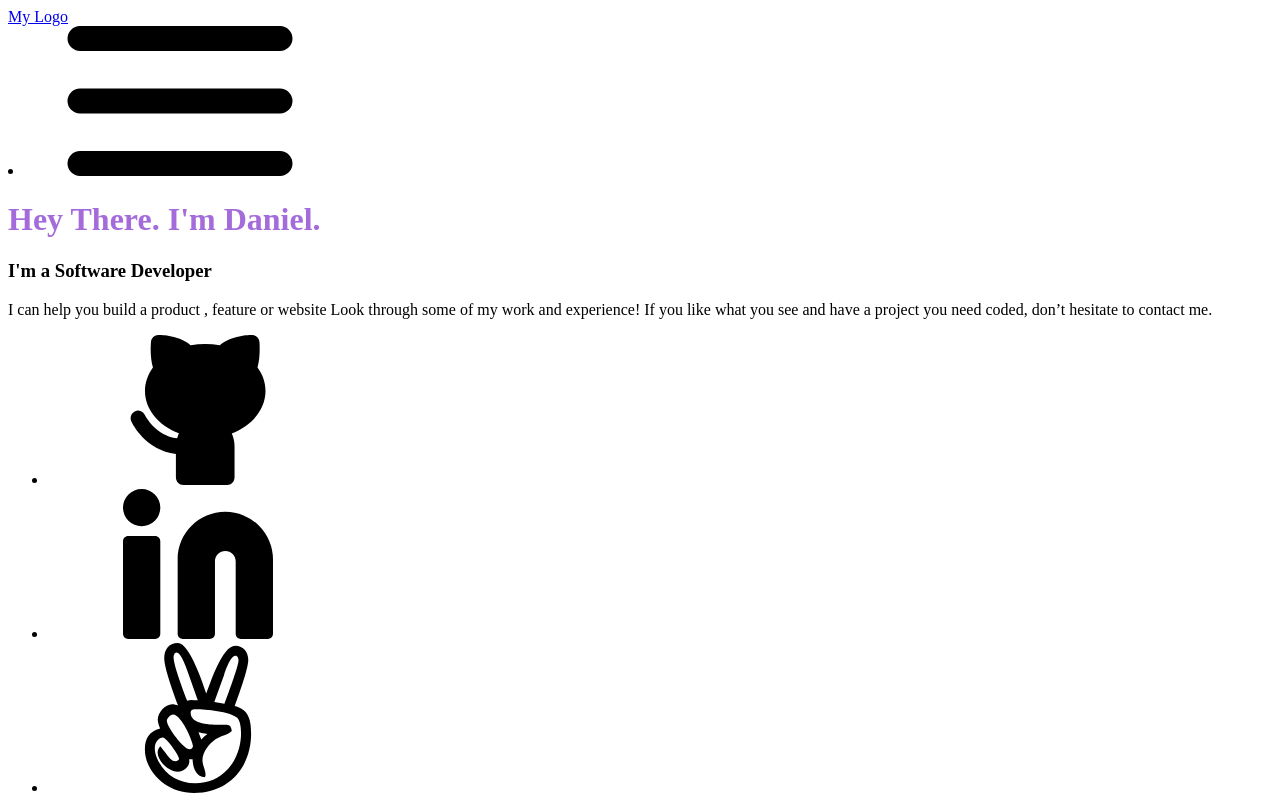
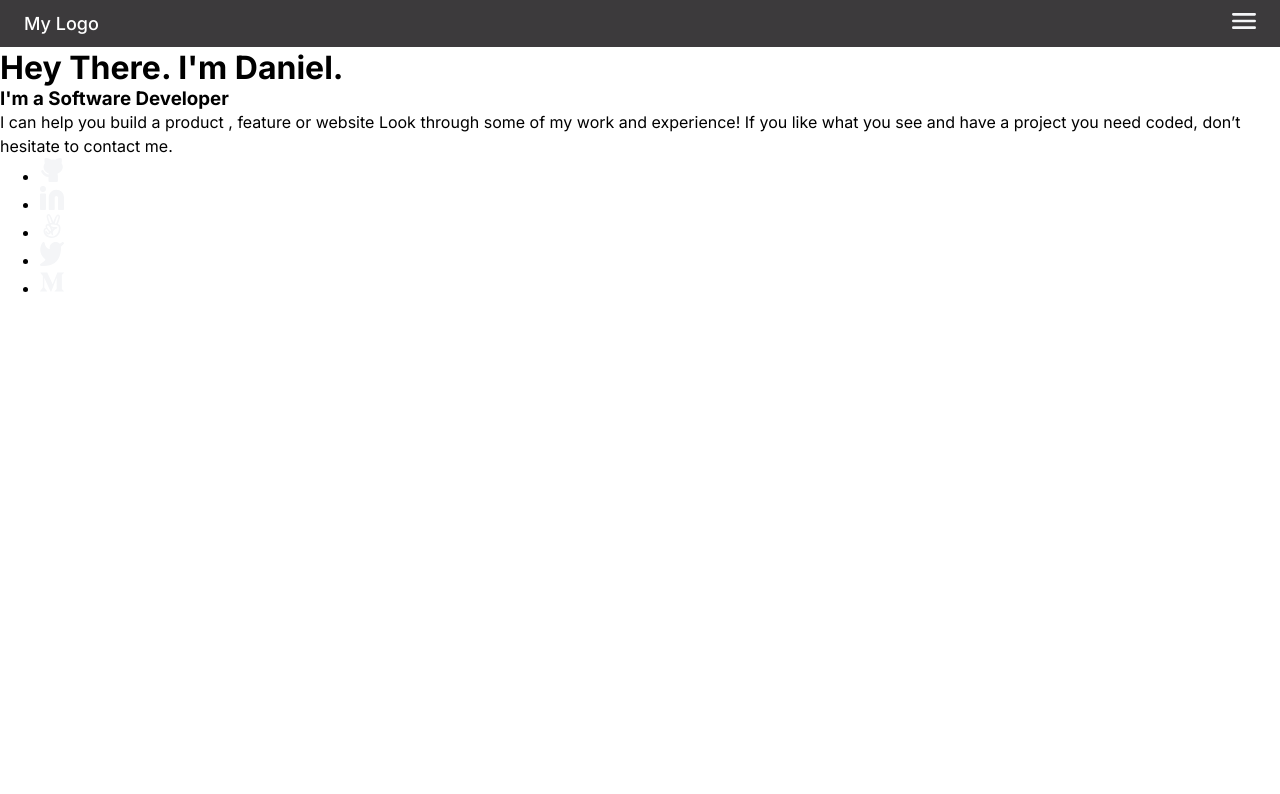
Before and after one commit to Drod86/My_Portfolio, a website: page index.html in a window 1280 px wide. Shown: the top 794 px of the page. Drawn offline with Linux system fonts and the light colour scheme.

Commit message:
Style header

```diff
--- a/styles.css
+++ b/styles.css
@@ -1,3 +1,59 @@
-h1 {
-  color: hsla(270, 60%, 60%, 0.9);
+*,
+*::before,
+*::after {
+  border: 0;
+  box-sizing: inherit;
+  margin: 0;
 }
+
+html {
+  font-size: 62.5%;
+}
+
+body {
+  font-family: "Inter", sans-serif;
+  font-size: 1.6rem;
+  font-weight: 400;
+  box-sizing: border-box;
+}
+
+body::-webkit-scrollbar {
+  display: none;
+}
+
+a {
+  color: inherit;
+  text-decoration: none;
+}
+
+p {
+  line-height: 2.4rem;
+}
+
+/* header */
+.header {
+  display: flex;
+  justify-content: space-between;
+  align-items: center;
+  background-color: #3c3a3c;
+  color: #fff;
+  min-height: 4.8rem;
+  padding: 0 2.4rem;
+  position: sticky;
+  top: 0;
+  z-index: 2;
+  transform: translateY(-0.1rem);
+  list-style: none;
+}
+
+.header__logo {
+  font-size: 1.8rem;
+  font-weight: 500;
+}
+
+.header .icon,
+.hero__socials .icon {
+  fill: #f4f5f7;
+  width: 2.4rem;
+  height: 2.4rem;
+}
```
